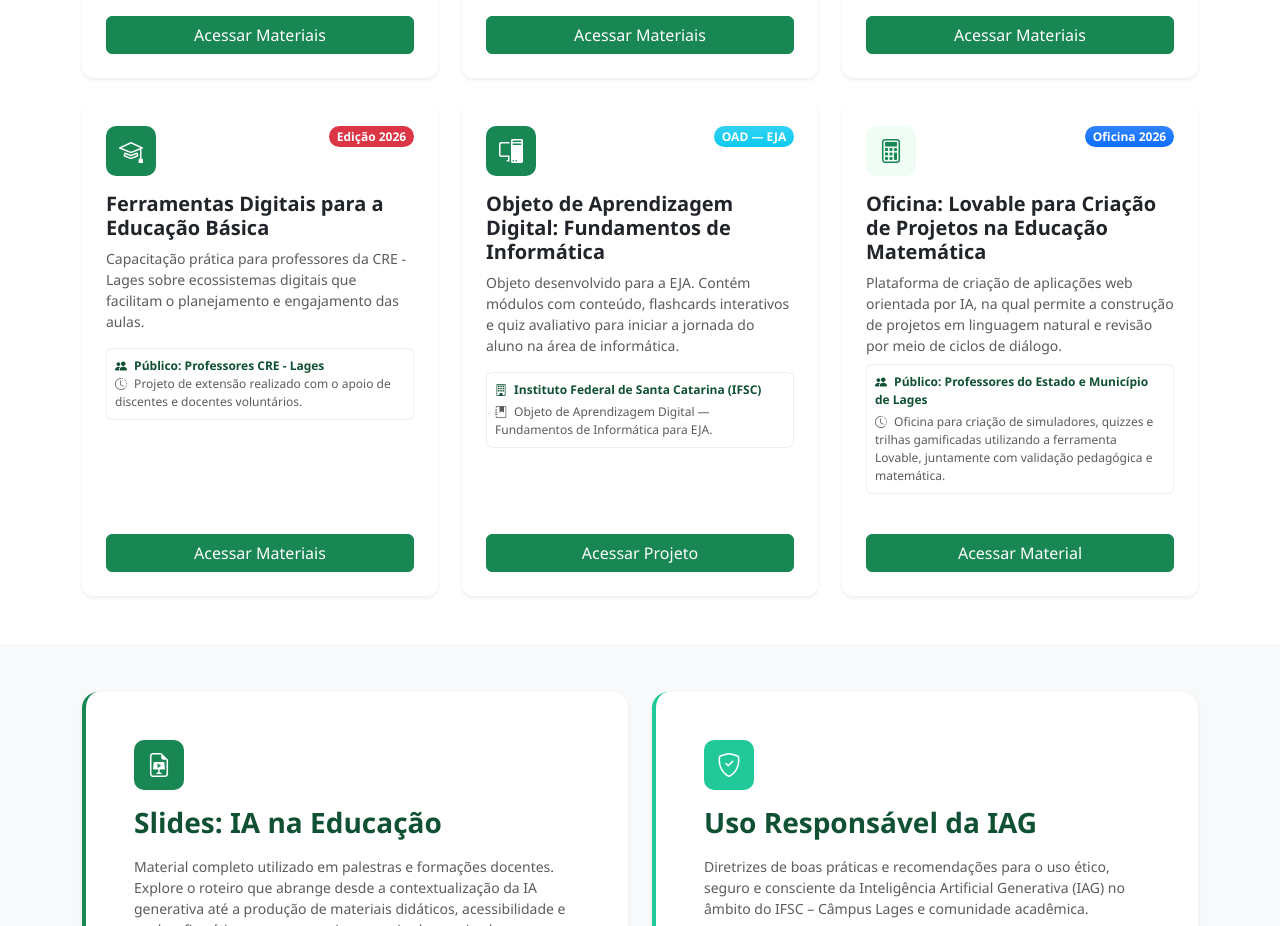
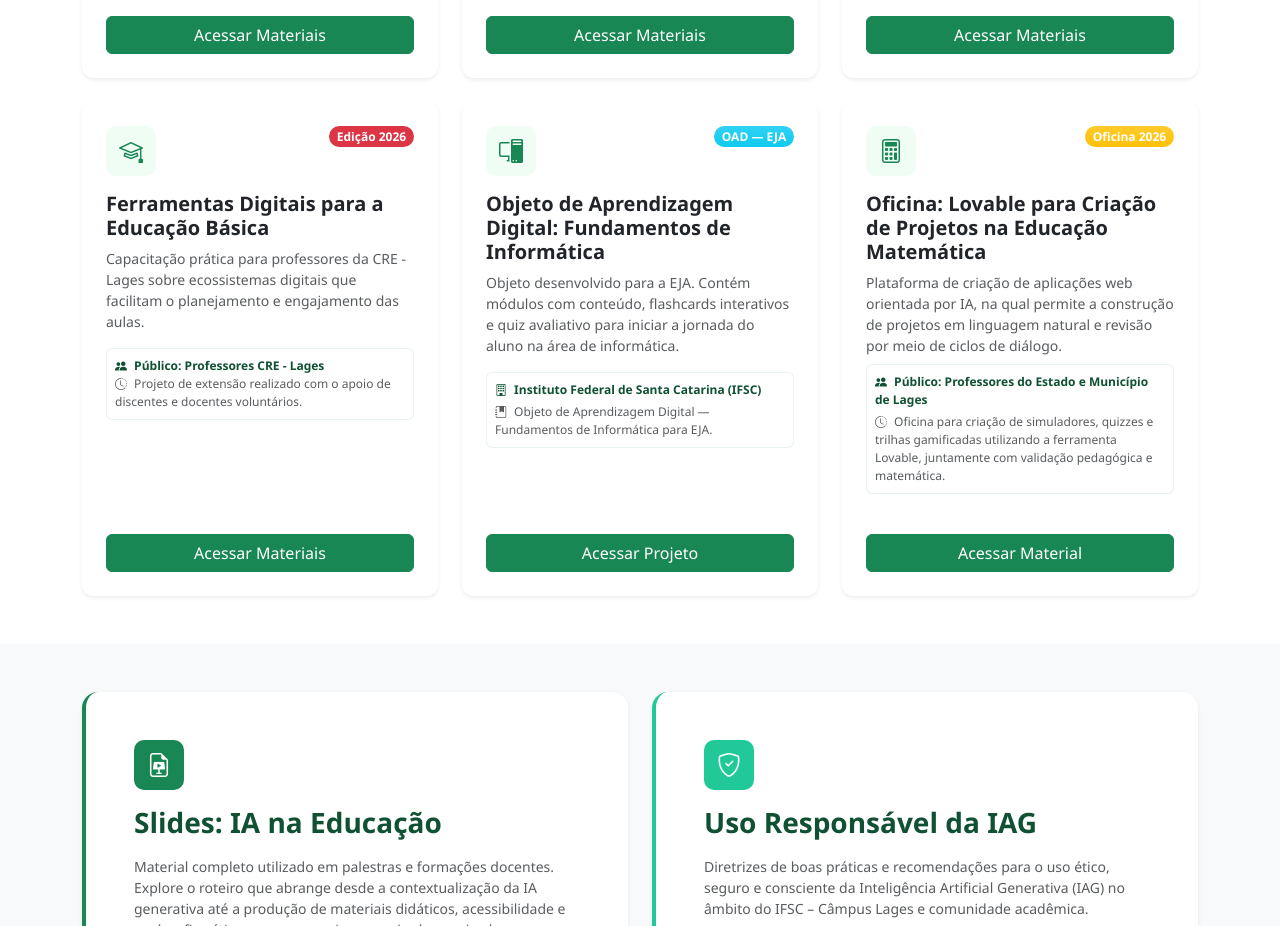
Before and after one commit to edinilsonvida/guia_ia_generativa, a plain HTML site: page index.html in a window 1280 px wide. Shown: the part 2620-3546 px from the top of the page. Drawn offline with nearby package versions, Linux system fonts and the light colour scheme.

Commit message:
Update index.html

```diff
--- a/index.html
+++ b/index.html
@@ -307,7 +307,7 @@
                         <div class="card-body p-4">
                             <div class="d-flex justify-content-between align-items-start mb-3">
                                 <div
-                                    class="icon-box bg-success text-white d-flex align-items-center justify-content-center">
+                                    class="icon-box bg-green-light text-green d-flex align-items-center justify-content-center">
                                     <i class="bi bi-mortarboard"></i>
                                 </div>
                                 <span class="badge rounded-pill bg-danger">Edição 2026</span>
@@ -334,7 +334,7 @@
                         <div class="card-body p-4">
                             <div class="d-flex justify-content-between align-items-start mb-3">
                                 <div
-                                    class="icon-box bg-success text-white d-flex align-items-center justify-content-center">
+                                    class="icon-box bg-green-light text-green d-flex align-items-center justify-content-center">
                                     <i class="bi bi-pc-display"></i>
                                 </div>
                                 <span class="badge rounded-pill bg-info bg-gradient">OAD — EJA</span>
@@ -364,7 +364,7 @@
                                     class="icon-box bg-green-light text-green d-flex align-items-center justify-content-center">
                                     <i class="bi bi-calculator"></i>
                                 </div>
-                                <span class="badge rounded-pill bg-primary bg-gradient">Oficina 2026</span>
+                                <span class="badge rounded-pill bg-warning bg-gradient">Oficina 2026</span>
                             </div>
                             <h5 class="fw-bold">Oficina: Lovable para Criação de Projetos na Educação Matemática</h5>
                             <p class="text-muted small mb-2">Plataforma de criação de aplicações web orientada por IA, na qual permite a construção de projetos em linguagem natural e revisão por meio de ciclos de diálogo.</p>
```
